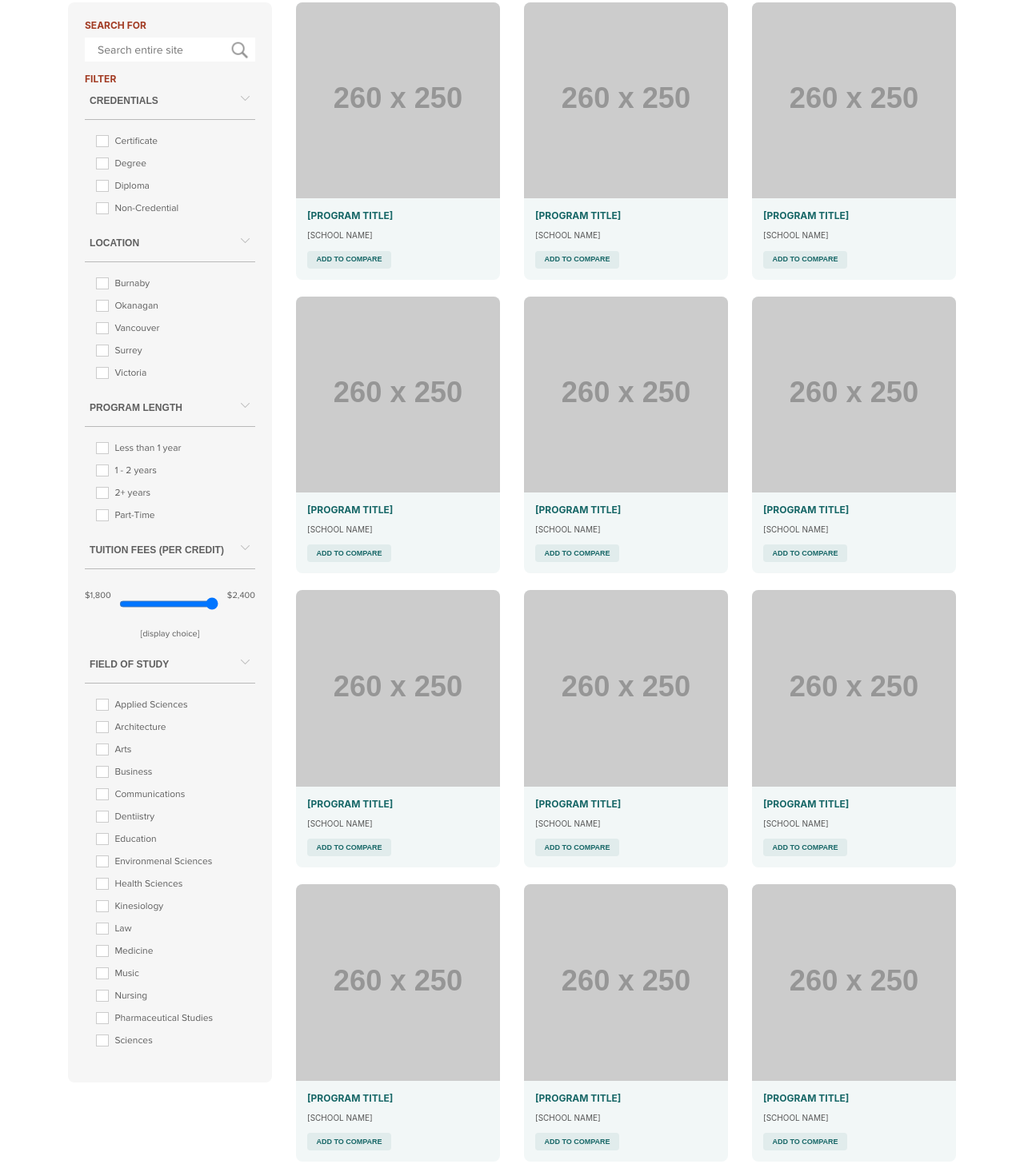
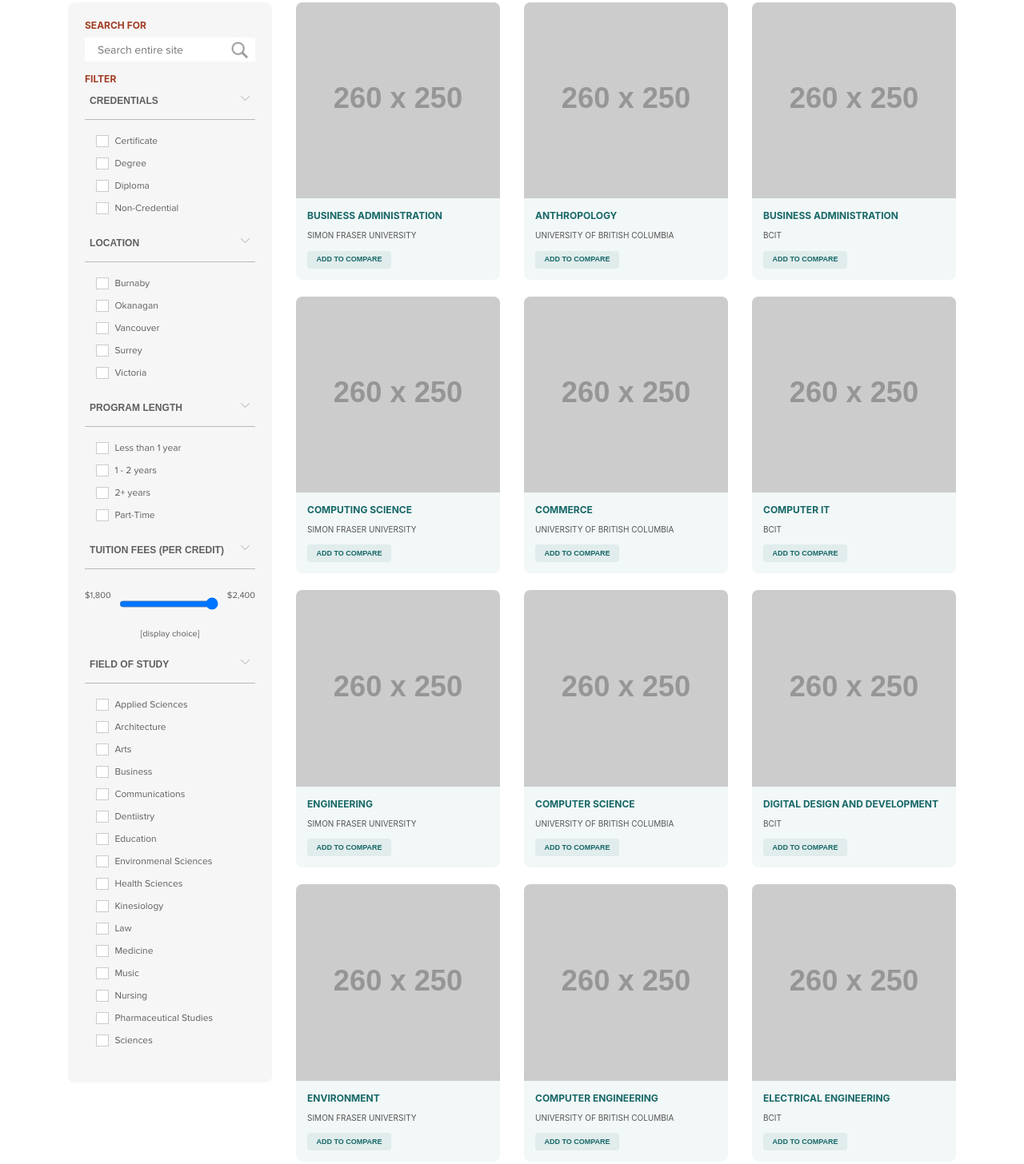
Before and after one commit to sofiabeehere/HelpMeChoose, a plain HTML site: page browse.html in a window 1280 px wide. Shown: the part 471-1927 px from the top of the page at 80% size. Drawn offline with nearby package versions, Linux system fonts and the light colour scheme; files that its build step writes are made by us from their sources; placeholder pictures from the web are drawn by us; a script that the page names is missing.

Commit message:
no message

```diff
--- a/browse.html
+++ b/browse.html
@@ -215,8 +215,8 @@
                 <figure>
                     <img src = "http://via.placeholder.com/260x250">
                     <figcaption>
-                        <h4> [PROGRAM TITLE] </h4>
-                        <p> [SCHOOL NAME] </p>
+                        <h4> BUSINESS ADMINISTRATION </h4>
+                        <p> SIMON FRASER UNIVERSITY </p>
                         <button type = "button" class = "compare-btn"> ADD TO COMPARE </button>
                     </figcaption>
                 </figure>
@@ -226,8 +226,8 @@
                 <figure>
                     <img src = "http://via.placeholder.com/260x250">
                     <figcaption>
-                        <h4> [PROGRAM TITLE] </h4>
-                        <p> [SCHOOL NAME] </p>
+                        <h4> COMPUTING SCIENCE </h4>
+                        <p> SIMON FRASER UNIVERSITY </p>
                         <button type = "button" class = "compare-btn"> ADD TO COMPARE </button>
                     </figcaption>
                 </figure>
@@ -237,8 +237,8 @@
                 <figure>
                     <img src = "http://via.placeholder.com/260x250">
                     <figcaption>
-                        <h4> [PROGRAM TITLE] </h4>
-                        <p> [SCHOOL NAME] </p>
+                        <h4> ENGINEERING </h4>
+                        <p> SIMON FRASER UNIVERSITY </p>
                         <button type = "button" class = "compare-btn"> ADD TO COMPARE </button>
                     </figcaption>
                 </figure>
@@ -248,8 +248,8 @@
                 <figure>
                     <img src = "http://via.placeholder.com/260x250">
                     <figcaption>
-                        <h4> [PROGRAM TITLE] </h4>
-                        <p> [SCHOOL NAME] </p>
+                        <h4> ENVIRONMENT </h4>
+                        <p> SIMON FRASER UNIVERSITY </p>
                         <button type = "button" class = "compare-btn"> ADD TO COMPARE </button>
                     </figcaption>
                 </figure>
@@ -259,8 +259,8 @@
                 <figure>
                     <img src = "http://via.placeholder.com/260x250">
                     <figcaption>
-                        <h4> [PROGRAM TITLE] </h4>
-                        <p> [SCHOOL NAME] </p>
+                        <h4> INTERACTIVE ARTS &amp; TECHNOLOGY </h4>
+                        <p> SIMON FRASER UNIVERSITY </p>
                         <button type = "button" class = "compare-btn"> ADD TO COMPARE </button>
                     </figcaption>
                 </figure>
@@ -274,8 +274,8 @@
                 <figure>
                     <img src = "http://via.placeholder.com/260x250">
                     <figcaption>
-                        <h4> [PROGRAM TITLE] </h4>
-                        <p> [SCHOOL NAME] </p>
+                        <h4> ANTHROPOLOGY </h4>
+                        <p> UNIVERSITY OF BRITISH COLUMBIA </p>
                         <button type = "button" class = "compare-btn"> ADD TO COMPARE </button>
                     </figcaption>
                 </figure>
@@ -285,8 +285,8 @@
                 <figure>
                     <img src = "http://via.placeholder.com/260x250">
                     <figcaption>
-                        <h4> [PROGRAM TITLE] </h4>
-                        <p> [SCHOOL NAME] </p>
+                        <h4> COMMERCE </h4>
+                        <p> UNIVERSITY OF BRITISH COLUMBIA </p>
                         <button type = "button" class = "compare-btn"> ADD TO COMPARE </button>
                     </figcaption>
                 </figure>
@@ -296,8 +296,8 @@
                 <figure>
                     <img src = "http://via.placeholder.com/260x250">
                     <figcaption>
-                        <h4> [PROGRAM TITLE] </h4>
-                        <p> [SCHOOL NAME] </p>
+                        <h4> COMPUTER SCIENCE </h4>
+                        <p> UNIVERSITY OF BRITISH COLUMBIA </p>
                         <button type = "button" class = "compare-btn"> ADD TO COMPARE </button>
                     </figcaption>
                 </figure>
@@ -307,8 +307,8 @@
                 <figure>
                     <img src = "http://via.placeholder.com/260x250">
                     <figcaption>
-                        <h4> [PROGRAM TITLE] </h4>
-                        <p> [SCHOOL NAME] </p>
+                        <h4> COMPUTER ENGINEERING </h4>
+                        <p> UNIVERSITY OF BRITISH COLUMBIA </p>
                         <button type = "button" class = "compare-btn"> ADD TO COMPARE </button>
                     </figcaption>
                 </figure>
@@ -318,8 +318,8 @@
                 <figure>
                     <img src = "http://via.placeholder.com/260x250">
                     <figcaption>
-                        <h4> [PROGRAM TITLE] </h4>
-                        <p> [SCHOOL NAME] </p>
+                        <h4> PSYCHOLOGY </h4>
+                        <p> UNIVERSITY OF BRITISH COLUMBIA </p>
                         <button type = "button" class = "compare-btn"> ADD TO COMPARE </button>
                     </figcaption>
                 </figure>
@@ -333,8 +333,8 @@
                 <figure>
                     <img src = "http://via.placeholder.com/260x250">
                     <figcaption>
-                        <h4> [PROGRAM TITLE] </h4>
-                        <p> [SCHOOL NAME] </p>
+                        <h4> BUSINESS ADMINISTRATION </h4>
+                        <p> BCIT </p>
                         <button type = "button" class = "compare-btn"> ADD TO COMPARE </button>
                     </figcaption>
                 </figure>
@@ -344,8 +344,10 @@
                 <figure>
                     <img src = "http://via.placeholder.com/260x250">
                     <figcaption>
-                        <h4> [PROGRAM TITLE] </h4>
-                        <p> [SCHOOL NAME] </p>
+                        <h4>
+COMPUTER IT
+ </h4>
+                        <p> BCIT </p>
                         <button type = "button" class = "compare-btn"> ADD TO COMPARE </button>
                     </figcaption>
                 </figure>
@@ -355,8 +357,8 @@
                 <figure>
                     <img src = "http://via.placeholder.com/260x250">
                     <figcaption>
-                        <h4> [PROGRAM TITLE] </h4>
-                        <p> [SCHOOL NAME] </p>
+                        <h4> DIGITAL DESIGN AND DEVELOPMENT </h4>
+                        <p> BCIT </p>
                         <button type = "button" class = "compare-btn"> ADD TO COMPARE </button>
                     </figcaption>
                 </figure>
@@ -366,8 +368,8 @@
                 <figure>
                     <img src = "http://via.placeholder.com/260x250">
                     <figcaption>
-                        <h4> [PROGRAM TITLE] </h4>
-                        <p> [SCHOOL NAME] </p>
+                        <h4> ELECTRICAL ENGINEERING </h4>
+                        <p> BCIT </p>
                         <button type = "button" class = "compare-btn"> ADD TO COMPARE </button>
                     </figcaption>
                 </figure>
@@ -377,8 +379,8 @@
                 <figure>
                     <img src = "http://via.placeholder.com/260x250">
                     <figcaption>
-                        <h4> [PROGRAM TITLE] </h4>
-                        <p> [SCHOOL NAME] </p>
+                        <h4> SOFTWARE SYSTEMS </h4>
+                        <p> BCIT </p>
                         <button type = "button" class = "compare-btn"> ADD TO COMPARE </button>
                     </figcaption>
                 </figure>
```
Also changed, not shown: 1 other file.
